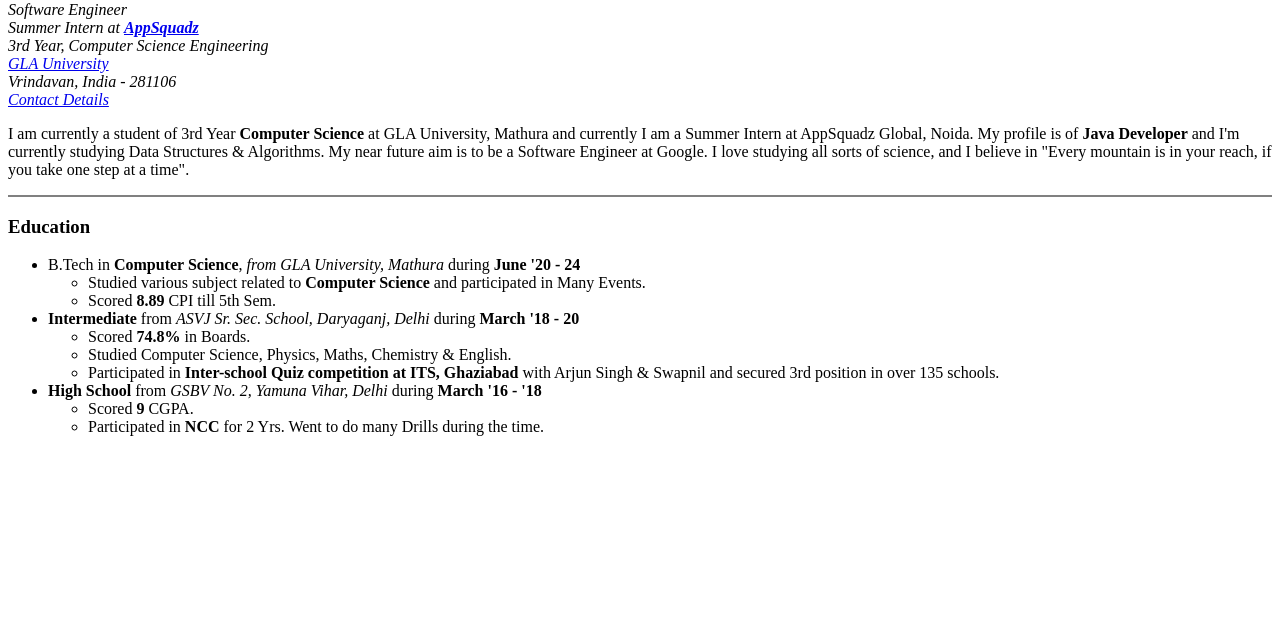
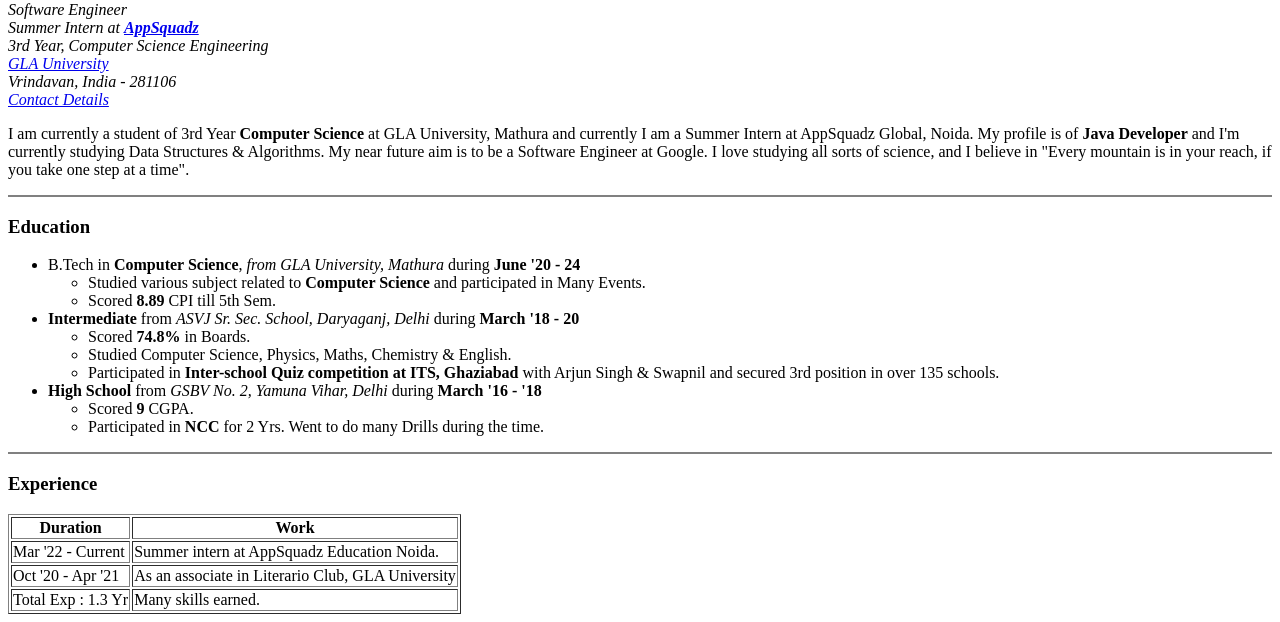
Before and after one commit to aryan-upa/HTML_Personal_Site, a plain HTML site: page index.html in a window 1280 px wide. Shown: the part 341-963 px from the top of the page. Before the commit the page ends 800 px from the top, so only its background shows below. Drawn offline with Linux system fonts and the light colour scheme.

Commit message:
Added tables of Experiences.

```diff
--- a/index.html
+++ b/index.html
@@ -93,6 +93,32 @@
       </ul>
     </li>
   </ul>
+  <hr size="2" noshade/>
+  <h3>Experience</h3>
+  <table border="1px">
+    <thead>
+      <tr>
+        <th>Duration</th>
+        <th>Work</th>
+      </tr>
+    </thead>
+    <tbody>
+      <tr>
+        <td>Mar '22 - Current</td>
+        <td>Summer intern at AppSquadz Education Noida.</td>
+      </tr>
+      <tr>
+        <td>Oct '20 - Apr '21</td>
+        <td>As an associate in Literario Club, GLA University</td>
+      </tr>
+    </tbody>
+    <tfoot>
+      <tr>
+        <td>Total Exp : 1.3 Yr</td>
+        <td>Many skills earned.</td>
+      </tr>
+    </tfoot>
+  </table>
 </body>
 
 </html>
```
